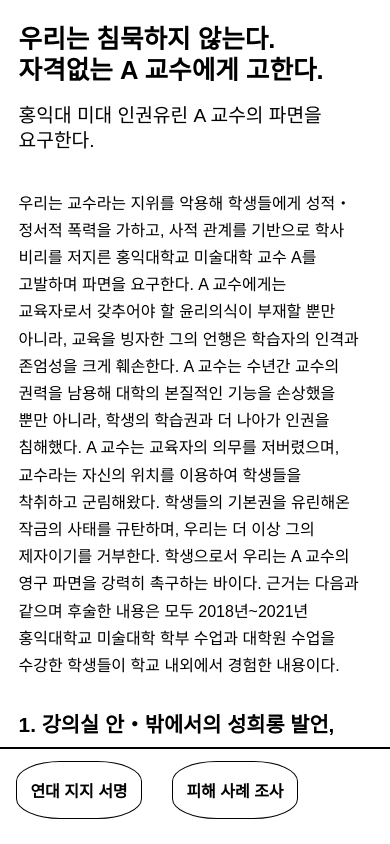
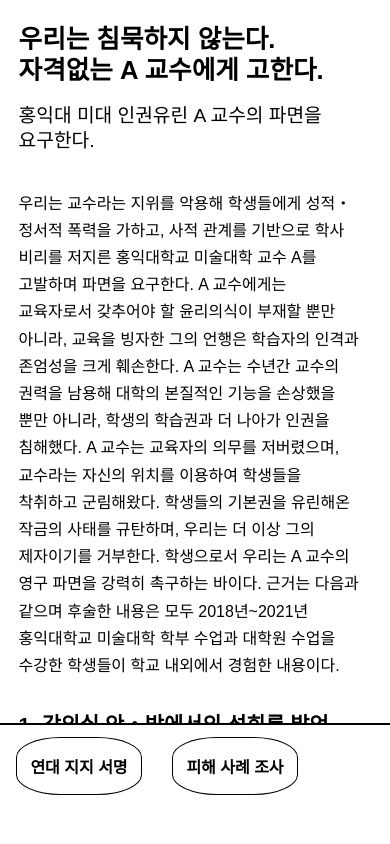
Before and after one commit to onghyuk/hongikact, a plain HTML site: page index.html in a window 390 px wide. Drawn offline with Linux system fonts and the light colour scheme.

Commit message:
Update style.css

```diff
--- a/style.css
+++ b/style.css
@@ -375,7 +375,7 @@ cursor: pointer;
     .paper{
         position: relative;
         width: 100vw;
-        height: 87.8vh;
+        height: 85vh;
         overflow: scroll;
 
 
```
